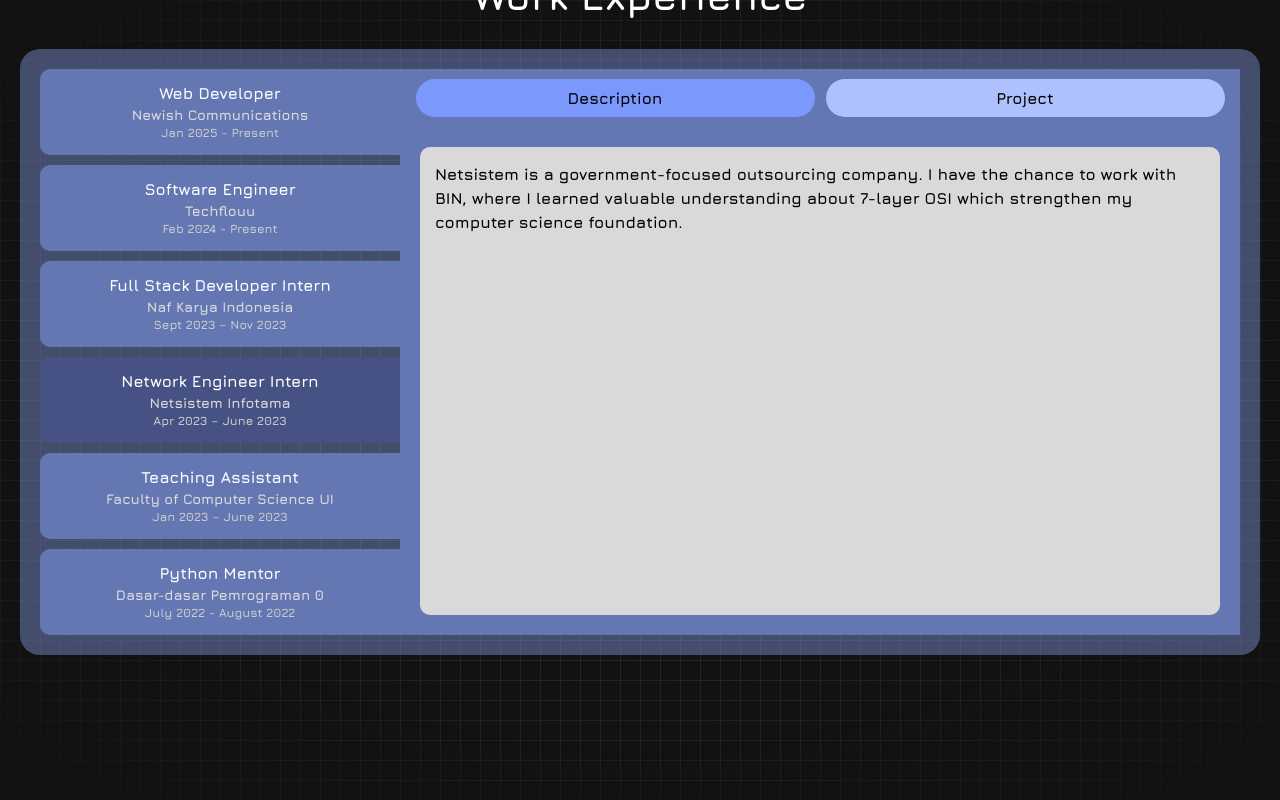
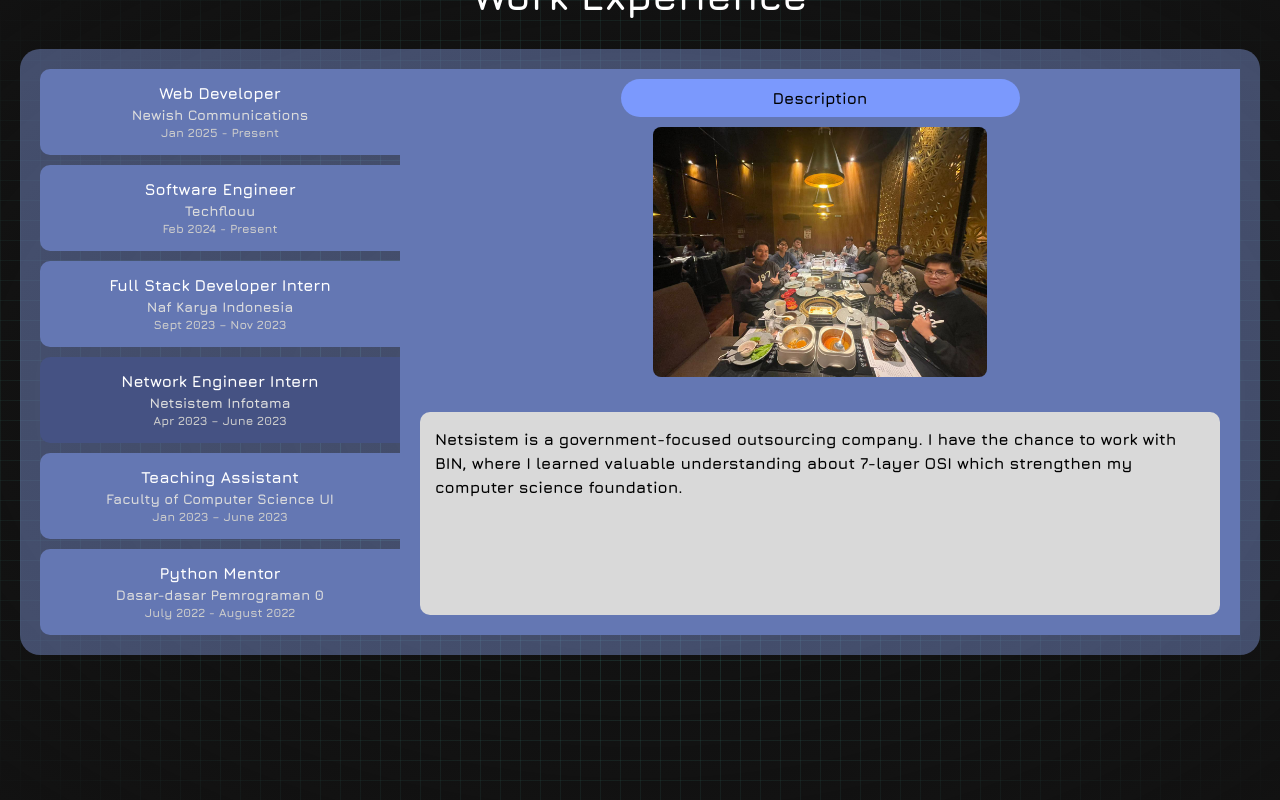
Before and after one commit to AmmarAS03/personal-website, a React (Create React App) app: page / in a window 1280 px wide. Both pictures are taken after a click on the element 220 px from the left and 2115 px from the top of the page. Shown: the part 1715-2515 px from the top of the page. Built offline with nearby package versions, Linux system fonts and the light colour scheme.

Commit message:
chore: add pictures

```diff
--- a/src/assets/scss/Work.module.scss
+++ b/src/assets/scss/Work.module.scss
@@ -105,15 +105,16 @@
   }
 }
 
-.leftBar {
-  background-color: #7B99FD;
+.leftBar, .rightBar {
+  background-color: #AEC0FE; /* Default non-selected color */
+  cursor: pointer;
+  padding: 10px 15px; /* Add some padding for better appearance */
+  transition: background-color 0.3s ease; /* Smooth transition between states */
 }
 
-.rightBar {
-  background-color: #AEC0FE;
-}
-
+/* Active tab style */
 .activeTab {
+  background-color: #7B99FD; /* Selected tab color */
   font-weight: 600;
 }
 
@@ -200,6 +201,9 @@
 /* Add these new styles to your existing CSS file */
 
 /* Content text styling */
+/* Update these styles in your Work.module.scss file */
+
+/* Content text styling */
 .contentText {
   font-family: Jura;
   line-height: 1.5;
@@ -207,46 +211,84 @@
   text-align: left;
 }
 
-/* Project with image layout */
-.projectWithImage {
+/* Project content layout - changed from horizontal to vertical */
+.projectContent {
   display: flex;
-  gap: 20px;
+  flex-direction: column;
   text-align: left;
   height: 100%;
 }
 
 .projectImageContainer {
-  flex: 0 0 40%;
   display: flex;
-  align-items: center;
   justify-content: center;
+  margin-bottom: 15px;
 }
 
 .projectImage {
   max-width: 100%;
-  max-height: 200px;
+  max-height: 250px;
+  border-radius: 8px;
+  object-fit: contain;
+}
+
+.workImageContainer {
+  display: flex;
+  justify-content: center;
+  margin-bottom: 15px;
+}
+
+.workImage {
+  max-width: 100%;
+  max-height: 250px;
   border-radius: 8px;
   object-fit: contain;
 }
 
 .projectTextContainer {
-  flex: 1;
-  display: flex;
-  flex-direction: column;
-  justify-content: center;
+  width: 100%;
 }
 
-/* Responsive adjustments for images */
-@media (max-width: 768px) {
-  .projectWithImage {
-    flex-direction: column;
-  }
+/* Tab styles - update to handle single tab case */
+.boxHeader {
+  display: flex;
+  flex-direction: row;
+  justify-content: space-around;
+  padding: 10px;
+}
 
-  .projectImageContainer {
-    margin-bottom: 15px;
-  }
+.leftBar, .rightBar {
+  font-family: Jura;
+  display: flex;
+  justify-content: center;
+  align-items: center;
+  padding: 10px 15px;
+  border-radius: 20px;
+  cursor: pointer;
+  transition: all 0.2s ease;
+  color: #000;
+  font-weight: 500;
+  background-color: #AEC0FE; /* Default non-selected color */
+  transition: background-color 0.3s ease;
 
-  .projectImage {
-    max-height: 150px;
+  &:hover {
+    opacity: 0.9;
   }
 }
+
+/* When there's only one tab (description only), make it full width */
+.rightBar {
+  width: 45%;
+}
+
+.leftBar {
+  width: 45%;
+}
+
+/* Active tab style */
+.activeTab {
+  background-color: #7B99FD; /* Selected tab color */
+  font-weight: 600;
+}
+
+/* Remove the existing .projectWithImage styles that are no longer needed */
--- a/src/components/Work.js
+++ b/src/components/Work.js
@@ -10,8 +10,8 @@ function Work() {
       company: "Newish Communications",
       period: "Jan 2025 - Present",
       description: "Lorem ipsum dolor sit amet, consectetur adipiscing elit. Nullam viverra justo eu velit bibendum, at volutpat nibh pulvinar. Maecenas consectetur nisi vitae lacus finibus, vel tincidunt erat finibus. Suspendisse potenti. Donec congue, nisl non efficitur hendrerit.",
-      project: "Developed a responsive web application using React and Node.js. Implemented user authentication, data visualization, and real-time updates. Collaborated with a team of 5 developers using agile methodologies.",
-      projectImage: "/images/Flower.png" // Add your image path here
+      project: "Coming soon...",
+      projectImage: "/images/Sun.png" // Add your image path here
     },
     {
       id: 2,
@@ -20,7 +20,8 @@ function Work() {
       period: " Feb 2024 - Present",
       description: "Lorem ipsum dolor sit amet, consectetur adipiscing elit. Nullam viverra justo eu velit bibendum, at volutpat nibh pulvinar. Maecenas consectetur nisi vitae lacus finibus, vel tincidunt erat finibus. Suspendisse potenti. Donec congue, nisl non efficitur hendrerit.",
       project: "Developed a responsive web application using React and Node.js. Implemented user authentication, data visualization, and real-time updates. Collaborated with a team of 5 developers using agile methodologies.",
-      projectImage: "/images/Flower.png" // Add your image path here
+      projectImage: "/images/TechflouuProject.png", // Add your image path here
+      workImage: "/images/TechflouuWork.JPG"
     },
     {
       id: 3,
@@ -37,8 +38,7 @@ function Work() {
       company: "Netsistem Infotama",
       period: "Apr 2023 – June 2023",
       description: "Netsistem is a government-focused outsourcing company. I have the chance to work with BIN, where I learned valuable understanding about 7-layer OSI which strengthen my computer science foundation.",
-      project: "I involved in a porject that handles the networking of govenment selection"
-      // No projectImage for this one to demonstrate both with and without images
+      workImage: "/images/Network.jpg"
     },
     {
       id: 5,
@@ -46,7 +46,7 @@ function Work() {
       company: "Faculty of Computer Science UI",
       period: "Jan 2023 – June 2023",
       description: "As a Teaching Assistant for Foundation of Programming 2 (Java), I mentored 8 students over 4 months. I conducted lab sessions, assisting in understanding programming concepts and their Java assignments.",
-      project: "Led product development for a mobile application with over 100,000 users. Coordinated cross-functional teams and managed release cycles. Conducted market research to identify new feature opportunities."
+      // No project for this one
     },
     {
       id: 6,
@@ -54,7 +54,7 @@ function Work() {
       company: "Dasar-dasar Pemrograman 0",
       period: "July 2022 - August 2022",
       description: "As a Teaching Assistant for Foundation of Programming 2 (Java), I mentored 8 students over 4 months. I conducted lab sessions, assisting in understanding programming concepts and their Java assignments.",
-      project: "Led product development for a mobile application with over 100,000 users. Coordinated cross-functional teams and managed release cycles. Conducted market research to identify new feature opportunities."
+      // No project for this one
     }
   ];
 
@@ -65,41 +65,27 @@ function Work() {
   // Find the currently selected experience
   const currentExperience = workExperiences.find(exp => exp.id === selectedExp);
 
-  // Render content based on whether there's a project image or not
+  // Check if the current experience has a project
+  const hasProject = currentExperience.project !== undefined;
+
+  // Render content based on the active view and whether there's a project
   const renderContent = () => {
-    if (activeView === 'description') {
+    if (activeView === 'description' || !hasProject) {
       return (
         <p className={styles.contentText}>
           {currentExperience.description}
         </p>
       );
     } else {
-      // Check if there's a project image
-      if (currentExperience.projectImage) {
       return (
-          <div className={styles.projectWithImage}>
-            <div className={styles.projectImageContainer}>
-              <img
-                src={currentExperience.projectImage}
-                alt={`${currentExperience.title} project`}
-                className={styles.projectImage}
-              />
-            </div>
+        <div className={styles.projectContent}>
           <div className={styles.projectTextContainer}>
             <p className={styles.contentText}>
               {currentExperience.project}
             </p>
           </div>
         </div>
-
       );
-      } else {
-        return (
-          <p className={styles.contentText}>
-            {currentExperience.project}
-          </p>
-        );
-      }
     }
   };
 
@@ -114,7 +100,13 @@ function Work() {
             <div
               key={exp.id}
               className={`${styles.buttonContainer} ${selectedExp === exp.id ? styles.buttonActive : ''}`}
-              onClick={() => setSelectedExp(exp.id)}
+              onClick={() => {
+                setSelectedExp(exp.id);
+                // If the new experience doesn't have a project, force 'description' view
+                if (!exp.project) {
+                  setActiveView('description');
+                }
+              }}
             >
               <div className={styles.buttonContent}>
                 <p className={styles.expTitle}>{exp.title}</p>
@@ -133,13 +125,35 @@ function Work() {
             >
               Description
             </div>
+            {hasProject && (
               <div
                 className={`${styles.rightBar} ${activeView === 'project' ? styles.activeTab : ''}`}
                 onClick={() => setActiveView('project')}
               >
                 Project
               </div>
+            )}
           </div>
+
+          {currentExperience.workImage && activeView === 'description' && (
+            <div className={styles.workImageContainer}>
+              <img
+                src={currentExperience.workImage}
+                alt={`${currentExperience.title} project`}
+                className={styles.workImage}
+              />
+            </div>
+          )}
+
+          {currentExperience.projectImage && activeView === 'project' && (
+            <div className={styles.projectImageContainer}>
+              <img
+                src={currentExperience.projectImage}
+                alt={`${currentExperience.title} project`}
+                className={styles.projectImage}
+              />
+            </div>
+          )}
 
           <div className={styles.boxBody}>
             {renderContent()}
```
Also changed, not shown: public/images/TechflouuProject.png (added), public/images/TechflouuWork.JPG (added). Lines whose indentation alone changed are shown as unchanged.
